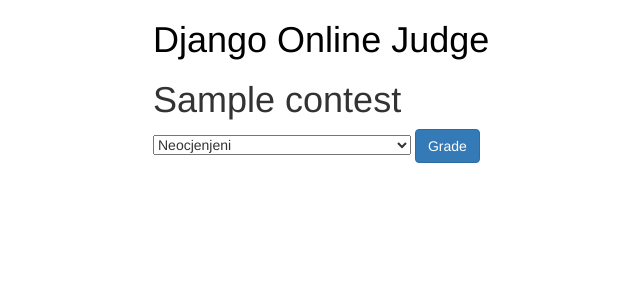
After one commit to Ravi1G/django-onlinejudge, a Django app: template onlinejudge/templates/onlinejudge/contest_grade.html in a window 1280 px wide. The commit adds this page. Shown: the top 300 px of the page, without its empty margins (2-642 px from the left). Run offline with Django 3.2, Linux system fonts and the light colour scheme; the template is opened without the code that fills it: most values are stand-ins (such as "Sample title", 1, 10 or a date in 2020); some libraries are stand-ins or nearby versions.

Commit message:
Added template for grading which will be included (hopefully) in contest_report view for better visibility. View contest_grade should be POST only (@require_POST)--> How?

```diff
--- /dev/null
+++ b/onlinejudge/templates/onlinejudge/contest_grade.html
@@ -0,0 +1,20 @@
+{% extends "onlinejudge/base.html" %}
+{% load i18n markup_tags sekizai_tags humanize onlinejudge_tags comments admin_urls %}
+
+
+
+{% block "header" %}{% endblock "header" %}
+
+{% block "content" %}
+<h1>{{ contest.name }}</h1>
+<form method="POST" action="">
+  {% csrf_token %}
+  <select name="type">
+    <option value="ungraded">Neocjenjeni</option>
+    <option value="ungraded_and_autograded">Neocjenjeni i automatizirano ocjenjeni</option>
+    <option value="all">Svi</option>
+  </select>
+  <button class="btn btn-primary" type="submit">{% trans "Grade" %}</button>
+</form>
+
+{% endblock "content" %}
--- a/onlinejudge/templates/onlinejudge/index.html
+++ b/onlinejudge/templates/onlinejudge/index.html
@@ -7,7 +7,7 @@
 {% block "content" %}
 {% if contests %}
 {% for contest , challenges in contests %}
-<h2><span class="clock {{ contest.status }}" title="{{ contest.start }} - {{ contest.finish }}"></span> {{ contest.name }}{% if contest.score.graded %} <small>({{ contest.score.score }}/{{ contest.score_max }})</small>{% endif %}{% if request.user.is_staff and contest.has_started %} <a href="{% url 'contest_report' contest.slug %}" role="button" class="btn btn-primary btn-xs" title="{% trans "Contest report" %}"><span class="glyphicon glyphicon-file" aria-hidden="true"></span></a>{% endif %}</h2>
+<h2><span class="clock {{ contest.status }}" title="{{ contest.start }} - {{ contest.finish }}"></span> {{ contest.name }}{% if contest.score.graded %} <small>({{ contest.score.score }}/{{ contest.score_max }})</small>{% endif %}{% if request.user.is_staff and contest.has_started %} <a href="{% url 'contest_report' contest.slug %}" role="button" class="btn btn-primary btn-xs" title="{% trans "Contest report" %}"><span class="glyphicon glyphicon-file" aria-hidden="true"></span></a> <a href="{% url 'contest_grade' contest.slug %}" role="button" class="btn btn-primary btn-xs" title="{% trans "Contest grade" %}"><span class="glyphicon glyphicon-eye-open" aria-hidden="true"></span></a>{% endif %}</h2>
 
 
 <table class="table table-hover">
--- a/onlinejudge/urls.py
+++ b/onlinejudge/urls.py
@@ -8,6 +8,7 @@
     url(_(r"^challenge/(?P<slug>[-\w]+)/update/$"),             "challenge_update",              {}, "challenge_update"),
     url(_(r"^challenge/(?P<slug>[-\w]+)/report/$"),             "challenge_report",              {}, "challenge_report"),
     url(_(r"^contest/(?P<slug>[-\w]+)/report/$"),               "contest_report",                {}, "contest_report"),
+    url(_(r"^contest/(?P<slug>[-\w]+)/grade/$"),                "contest_grade",                {}, "contest_grade"),
     url(_(r"^submission/(?P<submission_id>[\d]+)/grade/$"),     "grade_submission",              {}, "grade_submission"),
     # ajax
     url(_(r"^challenge/(?P<slug>[-\w]+)/template/$"),           "challenge_submission_template", {}, "challenge_submission_template"),
```
Also changed, not shown: onlinejudge/models.py (+9 -3 lines), onlinejudge/views.py (+13 -0 lines).
